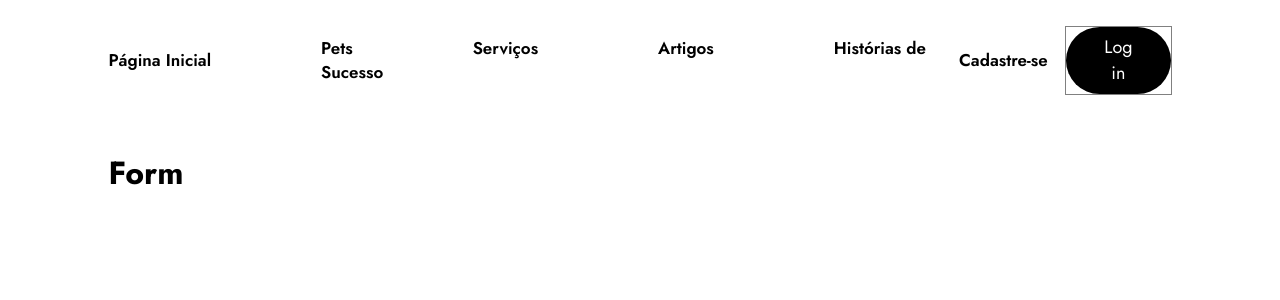
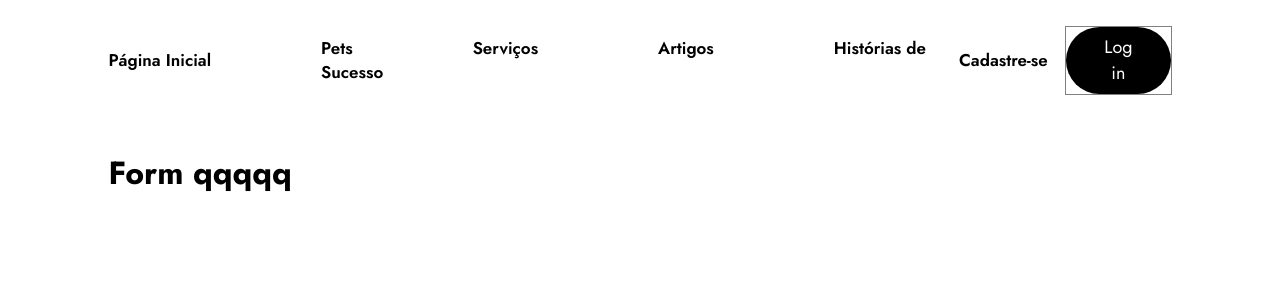
Before and after one commit to claudiobarsante/adopt-a-pet, a Next.js app: page /pet/form in a window 1280 px wide. Shown: the top 300 px of the page. Built offline with nearby package versions, Linux system fonts and the light colour scheme; no server answers; what styled-react-modal would draw is missing.

Commit message:
fix: PetForm

```diff
--- a/src/pages/pet/form.tsx
+++ b/src/pages/pet/form.tsx
@@ -37,7 +37,7 @@
 // };
 // export default PetForm;
 const PetForm = () => {
-  return <h1>Form</h1>;
+  return <h1>Form qqqqq</h1>;
 };
 
 export default PetForm;
```
